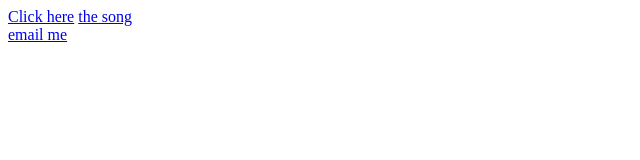
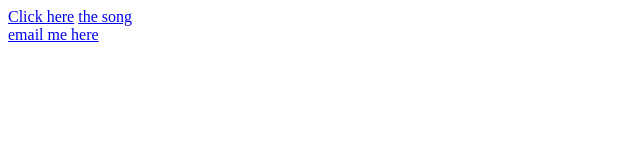
Before and after one commit to Malithi53/testrepo, a plain HTML site: page index.html in a window 1280 px wide. Shown: the full height of the page, 0-640 px from the left. Drawn offline with Linux system fonts and the light colour scheme.

Commit message:
commiting index file

```diff
--- a/index.html
+++ b/index.html
@@ -11,7 +11,7 @@
         target="_blank"> the song </a>
         <br>
         <a href ="mailto: malithiaradhya53@gmail.com">
-            email me
+            email me here
         </a>
     </body>
 </html>
```
